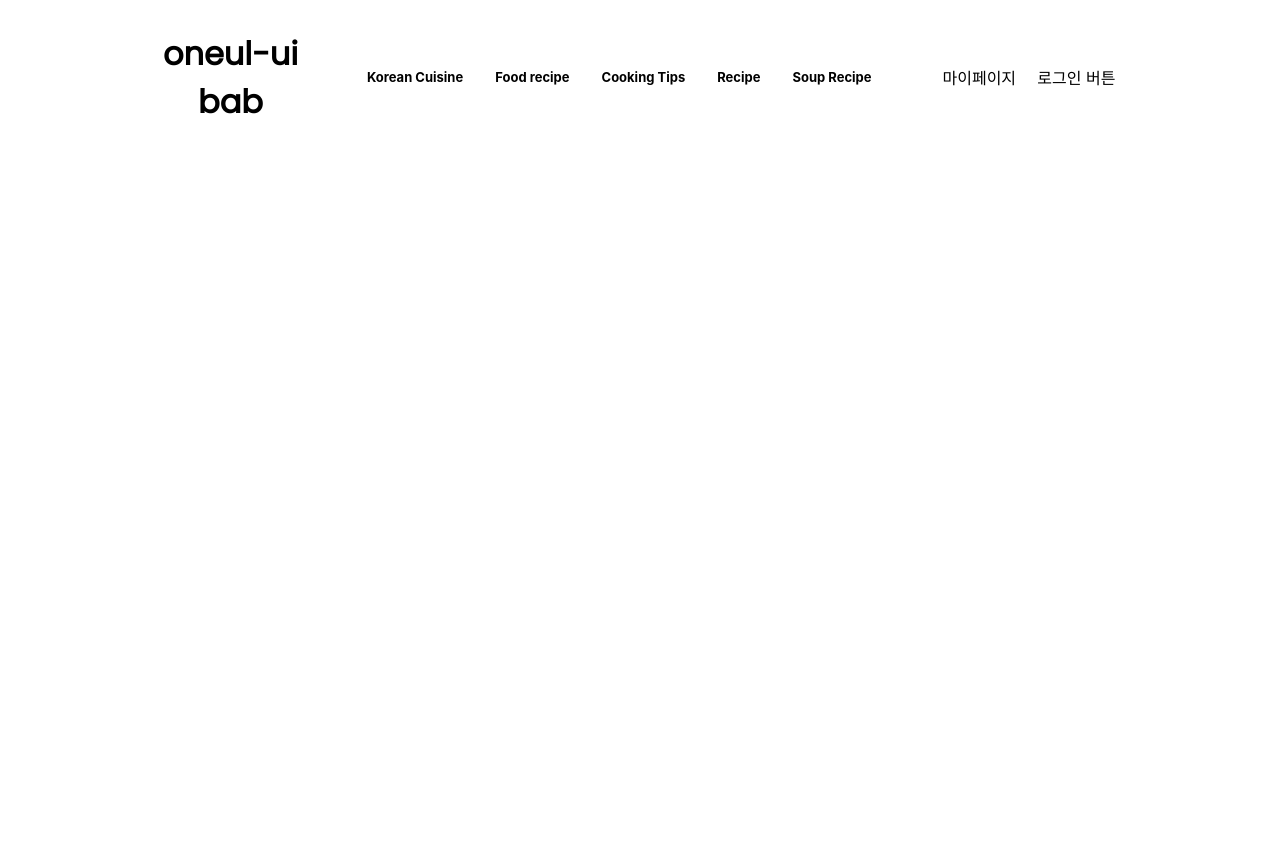
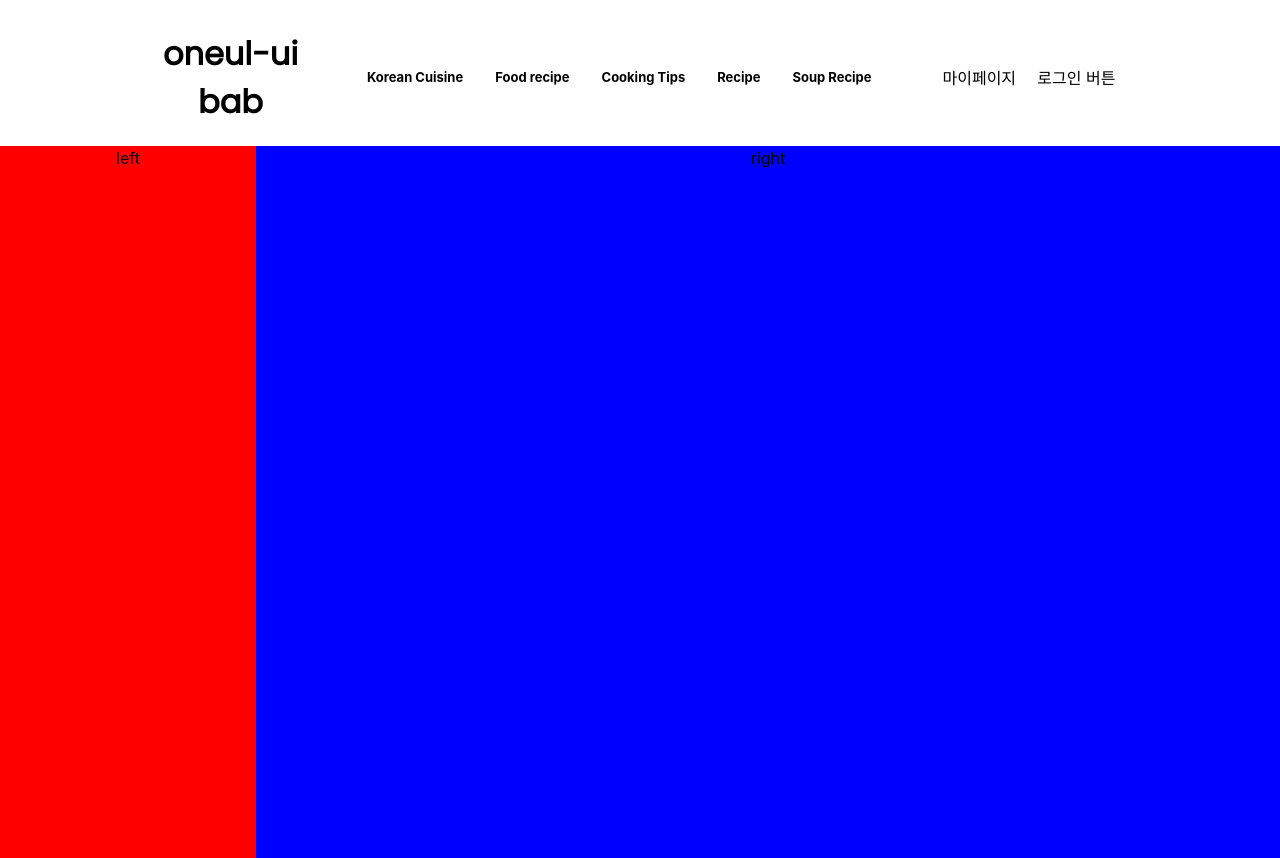
Before and after one commit to O-BAB/obab-client, a React (Create React App) app: page /mypage in a window 1280 px wide. Before the commit the page ends 800 px from the top, so only its background shows below. Built offline with nearby package versions, Linux system fonts and the light colour scheme; what recoil-persist would draw is missing.

Commit message:
feat: design UI component on mypage - 마이페이지 레이아웃 설계 - 영역을 표시하기 위해 임시로 색깔을 표시함 - 영역 만들면 컴포넌트 단위로 나눠서 구조를 나눌 예정

```diff
--- /dev/null
+++ b/src/css/my/page/myPage.module.css
@@ -0,0 +1,23 @@
+/* mypage 전체 화면 컴포넌트 설정 */
+.myPageComponent {
+  display: flex;
+  flex-direction: row;
+}
+
+
+
+/* mypage 왼쪽 컴포넌트 */
+.myPageLeftComponent {
+  width: 20%;
+  background-color: red;
+  min-height: 89vh;
+}
+
+
+
+/* mypage 오른쪽 컴포넌트 */
+.myPageRightComponent {
+  width: 80%;
+  background-color: blue;
+  min-height:89vh;
+}
--- a/src/page/my/page/MyPage.jsx
+++ b/src/page/my/page/MyPage.jsx
@@ -1,10 +1,19 @@
 import React from 'react';
 import Navbar from "../../../component/common/navbar/Navbar";
+import styles from '../../../css/my/page/myPage.module.css'
 
 const MyPage = () => {
   return (
     <div>
       <Navbar />
+      <div className={`${styles?.myPageComponent}`}>
+        <div className={`${styles?.myPageLeftComponent}`}>
+          left
+        </div>
+        <div className={`${styles?.myPageRightComponent}`}>
+          right
+        </div>
+      </div>
     </div>
   );
 }
```
